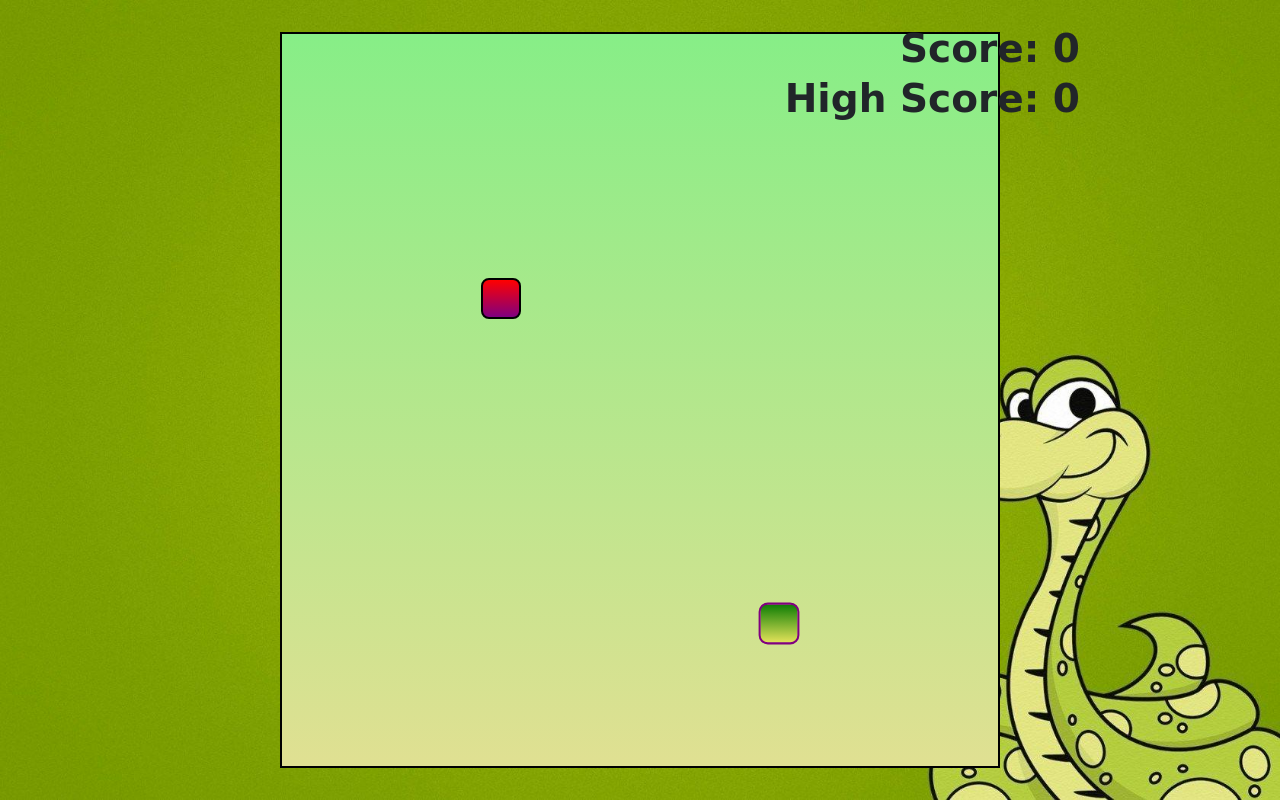
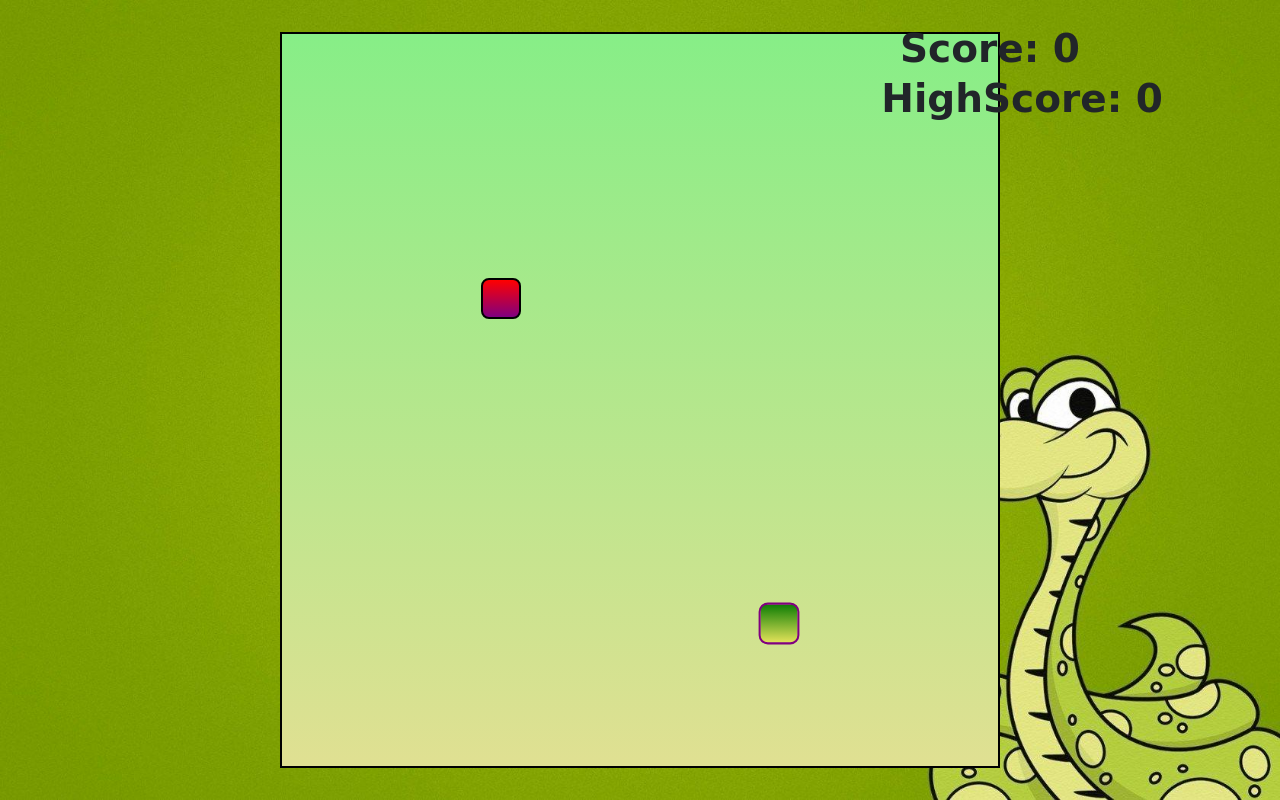
Before and after one commit to mehedi-hasan-shuvon/snake-game-project-Javascript, a plain HTML site: page index.html in a window 1280 px wide. Drawn offline with nearby package versions, Linux system fonts and the light colour scheme.

Commit message:
highscore position

```diff
--- a/css/style.css
+++ b/css/style.css
@@ -61,7 +61,7 @@
 #high-score{
     position: absolute;
     top:70px;
-    right:200px;
+    right: 117px;
     font-size: 39px;
     font-weight: 700;
 }
--- a/index.html
+++ b/index.html
@@ -25,7 +25,7 @@
     <main>
         <div class="background">
             <div id="score">Score: <span id="score-value">0</span></div>
-            <div id="high-score">High Score: <span id="high-score-value">0</span></div>
+            <div id="high-score">HighScore: <span id="high-score-value">0</span></div>
             <div id="board">
 
             </div>
```
